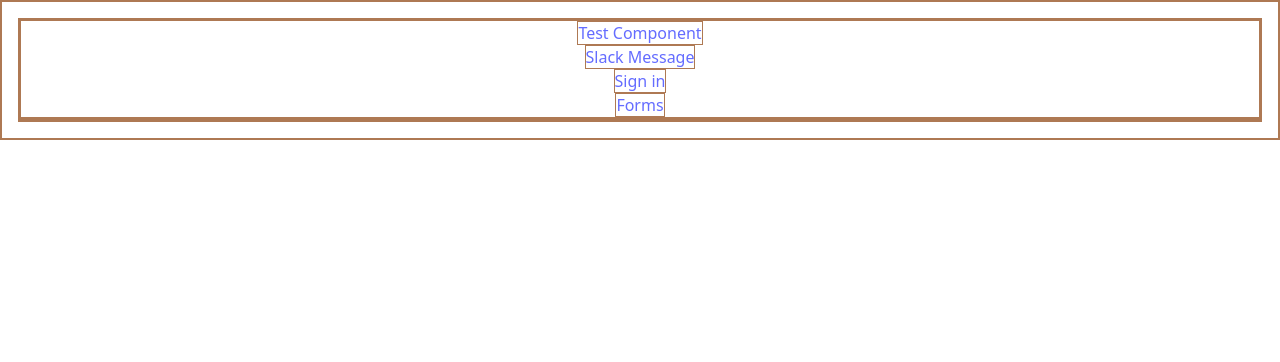
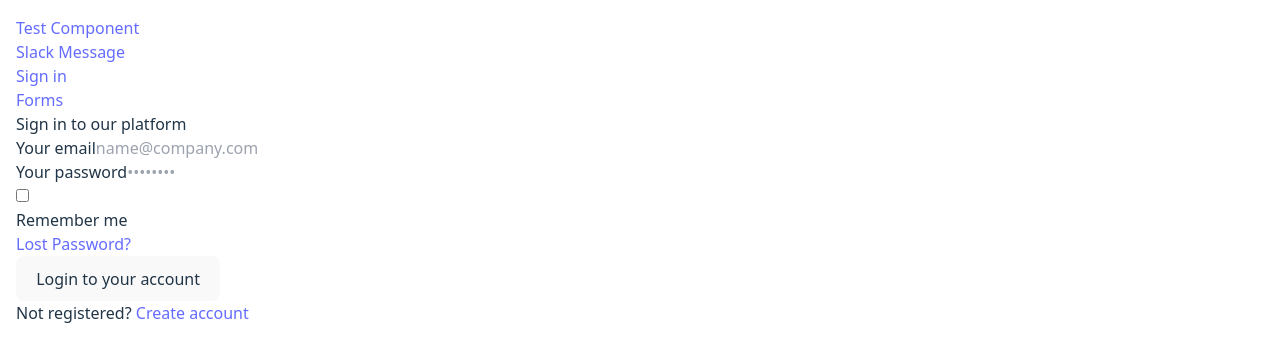
Before and after one commit to yurivasconcelos/old-yurivasconcelos.github.io, a React (Vite) app: page / in a window 1280 px wide. Shown: the top 362 px of the page. Built offline with nearby package versions, Linux system fonts and the light colour scheme.

Commit message:
few changes :)

```diff
--- a/src/App.tsx
+++ b/src/App.tsx
@@ -1,20 +1,13 @@
 import { Outlet } from 'react-router-dom';
 import Navbar from './components/Navbar';
 import { Sidebar } from './components/Sidebar';
-// import { Button } from './components/Button';
-// import { Effect } from './components/Effect';
-// import { FetchComponent } from './components/Fetch';
-// import { SlackComponent } from './components/SlackComponent';
-// import { TestComponent } from './components/TestsComponent';
 
 function App() {
   return (
     <>
-      <div id='App'>
-        <Navbar />
-        <Sidebar />
-        <Outlet />
-      </div>
+      <Navbar />
+      <Sidebar />
+      <Outlet />
     </>
   );
 }
--- a/src/components/FormsComponent.tsx
+++ b/src/components/FormsComponent.tsx
@@ -22,6 +22,53 @@
   };
 
   return (
+    <>
+      <div className='flex'>
+        <form className='max-w-sm mx-auto'>
+          <div className='mb-5'>
+            <label htmlFor='email' className='block mb-2 text-sm font-medium text-gray-900 dark:text-white'>
+              Your email
+            </label>
+            <input
+              type='email'
+              id='email'
+              className='bg-gray-50 border border-gray-300 text-gray-900 text-sm rounded-lg focus:ring-blue-500 focus:border-blue-500 block w-full p-2.5 dark:bg-gray-700 dark:border-gray-600 dark:placeholder-gray-400 dark:text-white dark:focus:ring-blue-500 dark:focus:border-blue-500'
+              placeholder='name@flowbite.com'
+              required
+            />
+          </div>
+          <div className='mb-5'>
+            <label htmlFor='password' className='block mb-2 text-sm font-medium text-gray-900 dark:text-white'>
+              Your password
+            </label>
+            <input
+              type='password'
+              id='password'
+              className='bg-gray-50 border border-gray-300 text-gray-900 text-sm rounded-lg focus:ring-blue-500 focus:border-blue-500 block w-full p-2.5 dark:bg-gray-700 dark:border-gray-600 dark:placeholder-gray-400 dark:text-white dark:focus:ring-blue-500 dark:focus:border-blue-500'
+              required
+            />
+          </div>
+          <div className='flex items-start mb-5'>
+            <div className='flex items-center h-5'>
+              <input
+                id='remember'
+                type='checkbox'
+                value=''
+                className='w-4 h-4 border border-gray-300 rounded bg-gray-50 focus:ring-3 focus:ring-blue-300 dark:bg-gray-700 dark:border-gray-600 dark:focus:ring-blue-600 dark:ring-offset-gray-800 dark:focus:ring-offset-gray-800'
+                required
+              />
+            </div>
+            <label htmlFor='remember' className='ms-2 text-sm font-medium text-gray-900 dark:text-gray-300'>
+              Remember me
+            </label>
+          </div>
+          <button
+            type='submit'
+            className='text-white bg-blue-700 hover:bg-blue-800 focus:ring-4 focus:outline-none focus:ring-blue-300 font-medium rounded-lg text-sm w-full sm:w-auto px-5 py-2.5 text-center dark:bg-blue-600 dark:hover:bg-blue-700 dark:focus:ring-blue-800'>
+            Submit
+          </button>
+        </form>
+      </div>
       <div id='form' className='flex flex-col'>
         <div className='formTitle'>
           <p>FormsComponent</p>
@@ -145,7 +192,9 @@
               />
             </div>
             <div className='mb-6'>
-            <label htmlFor='confirm_password' className='block mb-2 text-sm font-medium text-gray-900 dark:text-white'>
+              <label
+                htmlFor='confirm_password'
+                className='block mb-2 text-sm font-medium text-gray-900 dark:text-white'>
                 Confirm password
               </label>
               <input
@@ -182,6 +231,7 @@
           </form>
         </div>
       </div>
+    </>
   );
 }
 
--- a/src/components/SignInComponent.tsx
+++ b/src/components/LoginComponent.tsx
@@ -1,10 +1,10 @@
 import React from 'react';
 
-type SignInComponentProps = {
+type LoginComponentProps = {
   // Define your component props here
 };
 
-const SignInComponent: React.FC<SignInComponentProps> = () => {
+const LoginComponent: React.FC<LoginComponentProps> = () => {
   return (
     <div className='w-full p-4 bg-white border border-gray-200 rounded-lg shadow sm:p-6 md:p-8 dark:bg-gray-800 dark:border-gray-700'>
       <form className='space-y-6' action='#'>
@@ -70,4 +70,4 @@
   );
 };
 
-export default SignInComponent;
+export default LoginComponent;
--- a/src/index.css
+++ b/src/index.css
@@ -20,17 +20,19 @@
 ::before,
 ::after {
   box-sizing: border-box;
+  word-wrap: break-word;
+
+  /* DEBUG-purposes */
+  /*
   border-width: 1px;
   border-style: solid;
-  border-color: #ae7953;
-  word-wrap: break-word;
+  border-color: #ae7953; */
 }
 body {
   margin: 0;
   padding: 1rem;
-
   place-items: center;
-  text-align: center;
+  text-align: start;
   min-width: 320px;
   min-height: 100%;
 }
--- a/src/main.tsx
+++ b/src/main.tsx
@@ -4,18 +4,20 @@
 import { createBrowserRouter, RouterProvider } from 'react-router-dom';
 import { TestComponent } from './components/TestsComponent.tsx';
 import { SlackComponent } from './components/SlackComponent.tsx';
-import SignInComponent from './components/SignInComponent.tsx';
+import SignInComponent from './components/LoginComponent.tsx';
 import FormsComponent from './components/FormsComponent.tsx';
 import { MarketingCard } from './components/MarketingCard.tsx';
 import './index.css';
 import { FlexboxContainer } from './components/FlexboxContainer.tsx';
 import { FlexboxContainerItem } from './components/FlexboxContainerItem.tsx';
+import LoginComponent from './components/LoginComponent.tsx';
 
 const router = createBrowserRouter([
   {
     path: '/',
     element: <App />,
     children: [
+      { path: '/', element: <LoginComponent /> },
       { path: '/test', element: <TestComponent /> },
       { path: '/test/:id', element: <TestComponent /> },
       { path: '/slack', element: <SlackComponent /> },
@@ -30,7 +32,6 @@
 
 ReactDOM.createRoot(document.getElementById('root')!).render(
   <React.StrictMode>
-    {/* <App /> */}
     <RouterProvider router={router} />
   </React.StrictMode>
 );
```
Lines whose indentation alone changed are shown as unchanged.
